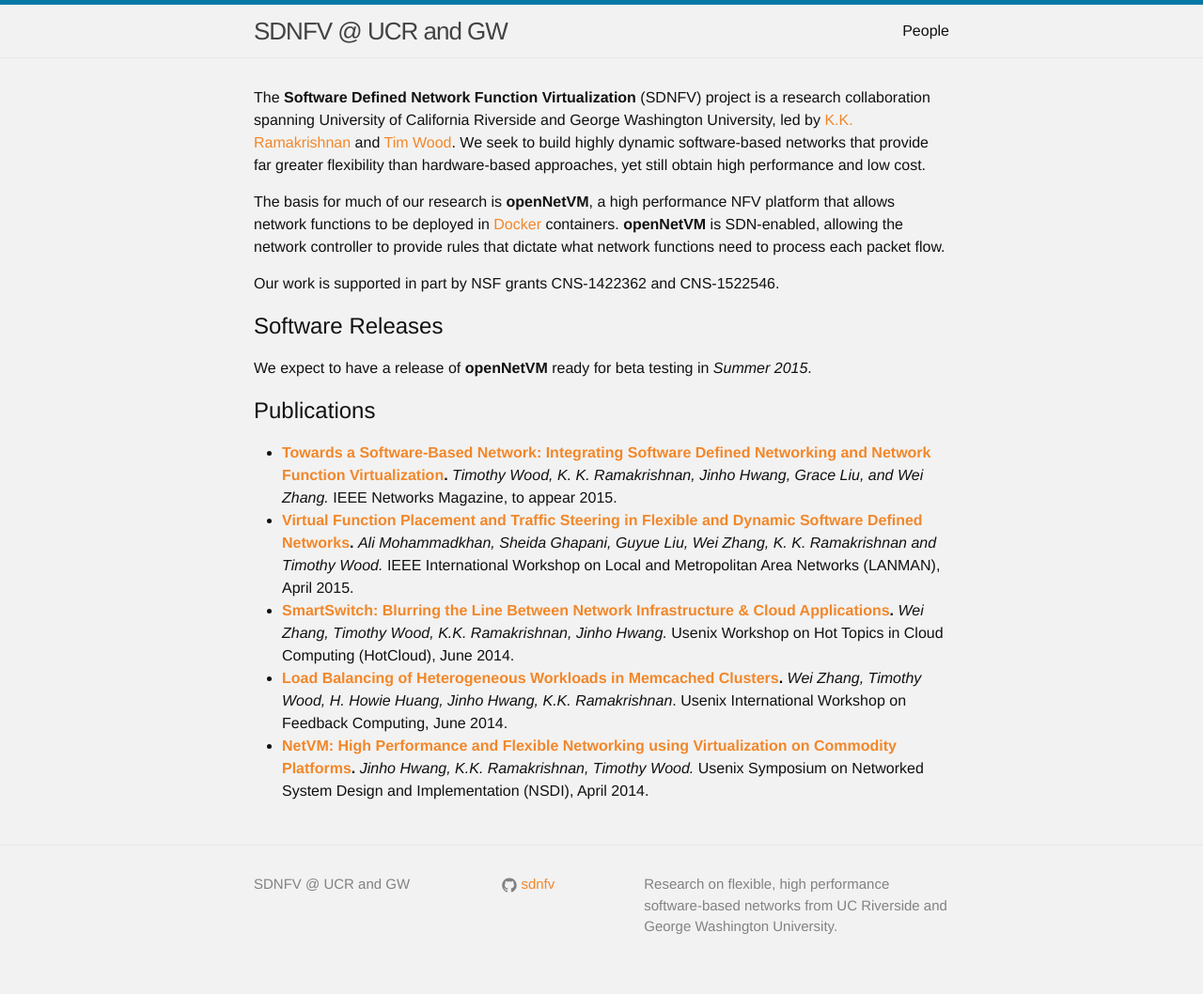
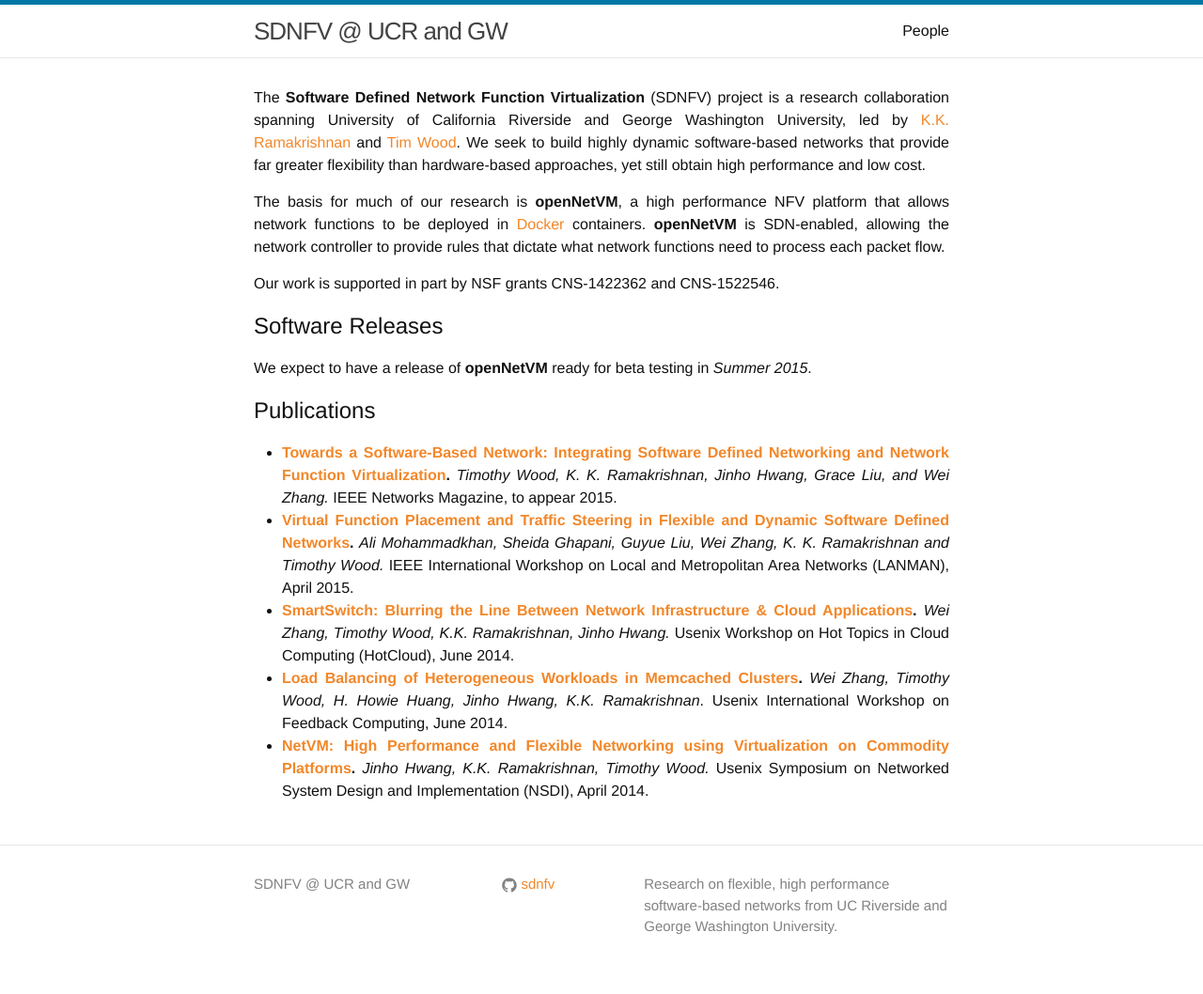
Before and after one commit to sdnfv/sdnfv.github.io, a Jekyll site: the page built from index.md, in a window 1280 px wide. Shown: the whole page at 94% size. Built offline with Jekyll 4.4.1, drawn with Linux system fonts in a browser that asks for light colours.

Commit message:
justify and white background

```diff
--- a/_sass/_layout.scss
+++ b/_sass/_layout.scss
@@ -163,6 +163,7 @@
  */
 .page-content {
     padding: $spacing-unit 0;
+    text-align: justify;
 }
 
 .page-heading {
--- a/css/main.scss
+++ b/css/main.scss
@@ -14,7 +14,7 @@
 $spacing-unit:     30px;
 
 $text-color:       #111;
-$background-color: #F2F2F2;
+$background-color: #FFF;
 $brand-color:      #F28729;
 
 $grey-color:       #828282;
```
